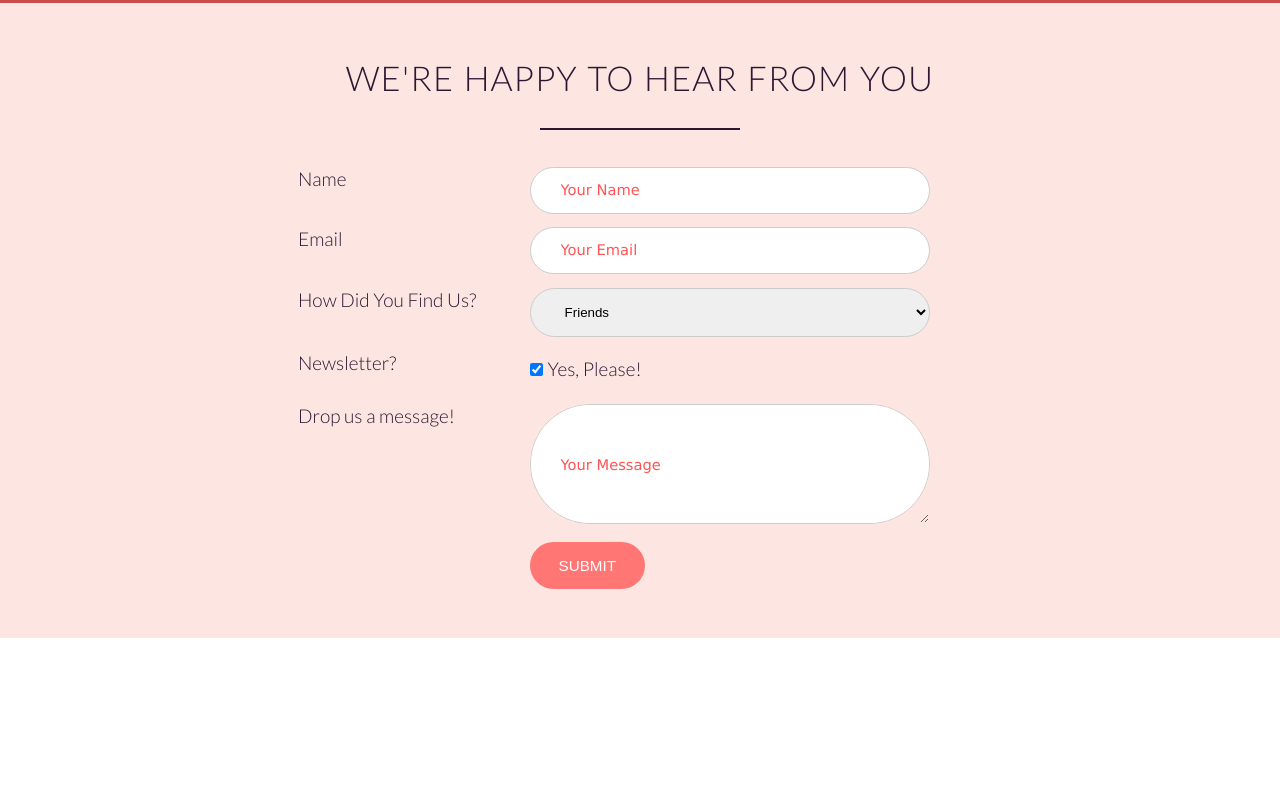
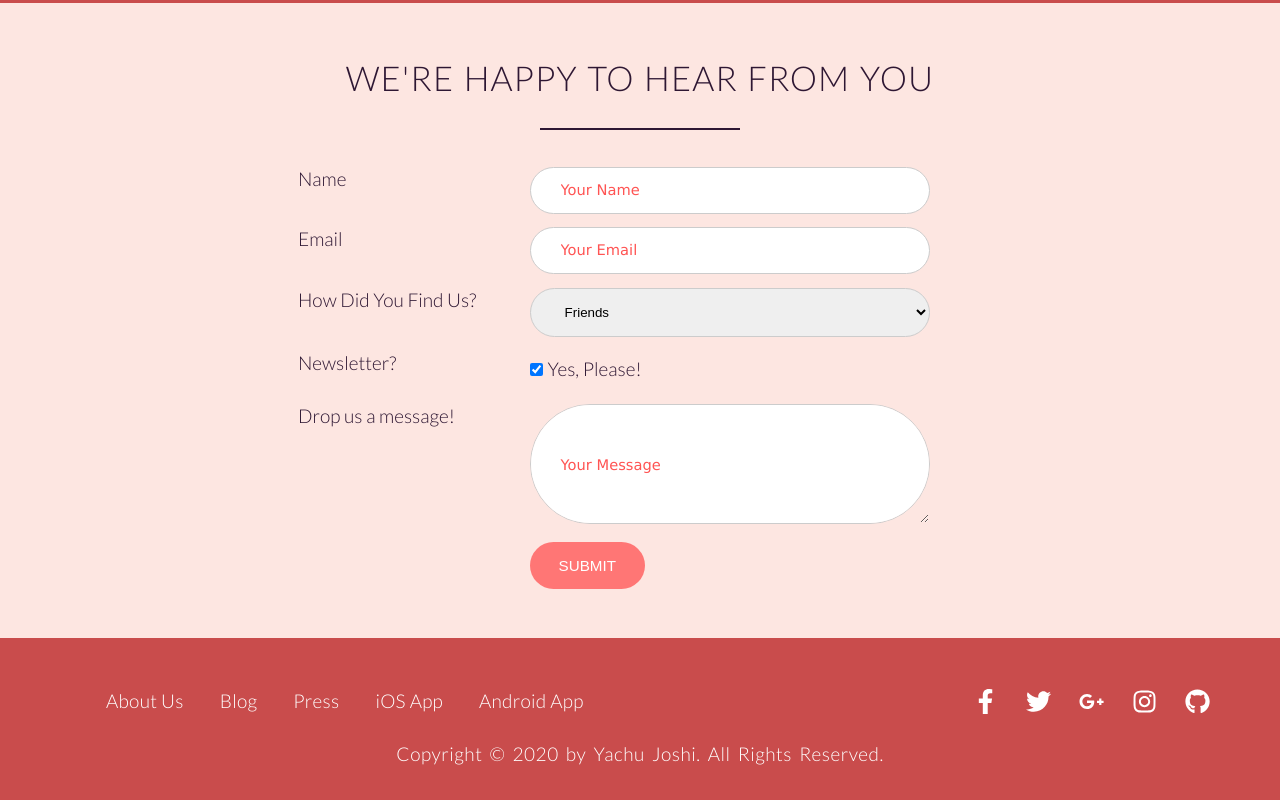
Before and after one commit to YachuJoshi/Giftery-App, a React (Create React App) app: page / in a window 1280 px wide. Shown: the part 3036-3836 px from the top of the page. Before the commit the page ends 3674 px from the top, so only its background shows below. Built offline with nearby package versions, Linux system fonts and the light colour scheme.

Commit message:
Added Footer

```diff
--- a/src/App.js
+++ b/src/App.js
@@ -8,6 +8,7 @@ import './css/resources/features.css';
 import './css/resources/testimonials.css';
 import './css/resources/plans.css';
 import './css/resources/feedback.css'
+import './css/resources/footer.css';
 
 import './css/vendors/grid.css';
 
--- /dev/null
+++ b/src/componenets/Footer.jsx
@@ -0,0 +1,48 @@
+import React from 'react';
+
+import { FaFacebookF, FaTwitter, FaGooglePlusG, FaInstagram, FaGithub } from 'react-icons/fa';
+
+const FooterComponent = () => {
+  const footerItemList = [
+    'About Us',
+    'Blog',
+    'Press',
+    'iOS App',
+    'Android App',
+  ];
+
+  return (
+    <footer>
+      <div className="row">
+        <div className="col span-1-of-2">
+          <ul className="footer__about-us-list">
+            {footerItemList.map((item, index) => (
+              <li key={index}>
+                <a href="#getStarted"> {item} </a>
+              </li>
+            ))
+            }
+          </ul>
+        </div>
+
+        <div className="col span-1-of-2">
+          <ul className="footer__social-icons-list">
+            <li> <FaFacebookF className="footer__social-icon" /> </li>
+            <li> <FaTwitter className="footer__social-icon" /> </li>
+            <li> <FaGooglePlusG className="footer__social-icon" /> </li>
+            <li> <FaInstagram className="footer__social-icon" /> </li>
+            <li> <FaGithub className="footer__social-icon" /> </li>
+          </ul>
+        </div>
+
+        <div className="row">
+          <p class="footer__text">
+            Copyright {<> &copy; </>} 2020 by Yachu Joshi. All Rights Reserved.
+              </p>
+        </div>
+      </div>
+    </footer>
+  );
+}
+
+export { FooterComponent }
--- a/src/componenets/Testimonials.jsx
+++ b/src/componenets/Testimonials.jsx
@@ -18,7 +18,7 @@ class TestimonialComponent extends React.Component {
       Prices are amazing and perfect for little ones to do some shopping with their pocket money.`,
 
         `I managed to get presents for them, for friends, family and even my dad! There truly is something for everyone
-      and Sarah is so welcoming and helpful. You must visit this little treasure trove asap!`,
+      and the site is so welcoming and helpful. You must visit this little treasure trove as soon as possible!`,
 
         `Love this shop, always changing what's in there so there's always something new to catch your eye. Warm,
       friendly welcome even when you take a pushchair in and fill the shop up!`
@@ -30,7 +30,7 @@ class TestimonialComponent extends React.Component {
     const { customerImageIndex, customerImages } = this.state;
     const renderingImage = customerImageIndex ? (
       <img src={customerImages[customerImageIndex - 1]}
-        alt="Customer Image"
+        alt="Customer"
         className="testimonials-section--image" />
     ) : null;
     return renderingImage;
--- a/src/css/resources/feedback.css
+++ b/src/css/resources/feedback.css
@@ -59,6 +59,7 @@
   background-color: #c53f3f;
   outline: none;
 }
+.section-feedback__submit-btn:active { transform: translateY(2px); }
 
 .section-feedback__form--input-box::placeholder,
 .section-feedback__form--input-textbox::placeholder {
--- /dev/null
+++ b/src/css/resources/footer.css
@@ -0,0 +1,65 @@
+/* --------------------------- */
+/* FOOTER COMPONENT */
+/* --------------------------- */
+
+footer {
+  padding-top: 40px;
+  background-color: #C94C4C;
+  height: 162px;
+  color: #fff;
+}
+
+.footer__about-us-list {
+  list-style: none;
+  float: left;
+}
+
+.footer__social-icons-list {
+  list-style: none;
+  float: right;
+}
+
+.footer__about-us-list li,
+.footer__social-icons-list li {
+  cursor: pointer;
+  display: inline-block;
+}
+
+.footer__social-icons-list li {
+  font-size: 132%;
+  margin-right: 28px;
+}
+
+.footer__about-us-list li:last-child,
+.footer__social-icons-list li:last-child {
+  margin-right: 0;
+}
+
+.footer__about-us-list li a:link,
+.footer__about-us-list li a:visited {
+  letter-spacing: 0.25px;
+  text-decoration: none;
+  color: #fff;
+  margin-left: 36px;
+  transition: color 0.4s;
+}
+
+.footer__social-icon {
+  transition: color 0.4s;
+}
+
+.footer__social-icon:hover {
+  color: #131418;
+}
+
+.footer__about-us-list li a:hover,
+.footer__about-us-list li a:active {
+  color: #ccc;
+}
+
+.footer__text {
+  margin-top: 64px;
+  text-align: center;
+  word-spacing: 3px;
+  letter-spacing: 0.5px;
+}
--- a/src/pages/HomePage.jsx
+++ b/src/pages/HomePage.jsx
@@ -6,6 +6,7 @@ import { FeatureComponent } from '../componenets/Features';
 import { TestimonialComponent } from '../componenets/Testimonials';
 import { PlansComponent } from '../componenets/Plans';
 import { FeedBackFormComponent } from '../componenets/Form';
+import { FooterComponent } from '../componenets/Footer';
 
 class HomePage extends React.Component {
   constructor(props) {
@@ -58,6 +59,7 @@ class HomePage extends React.Component {
           parentCallBackForFormInput={this.handleFormInputChange}
           submitForm={this.submitForm}
         />
+        <FooterComponent />
       </>
     );
   }
```
